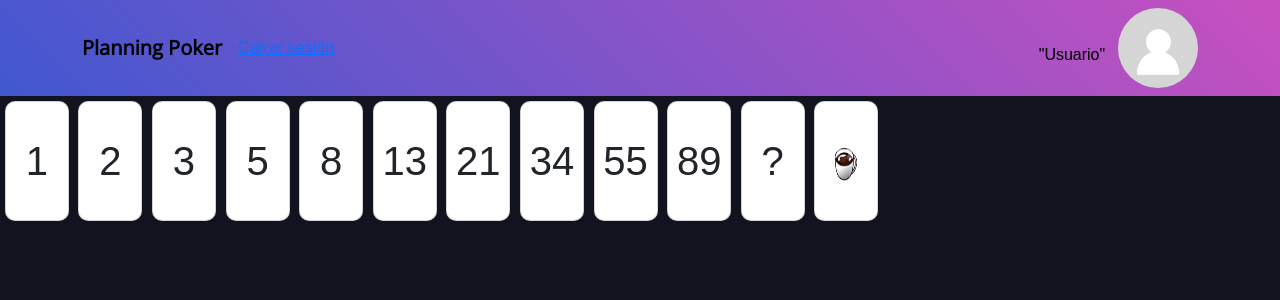
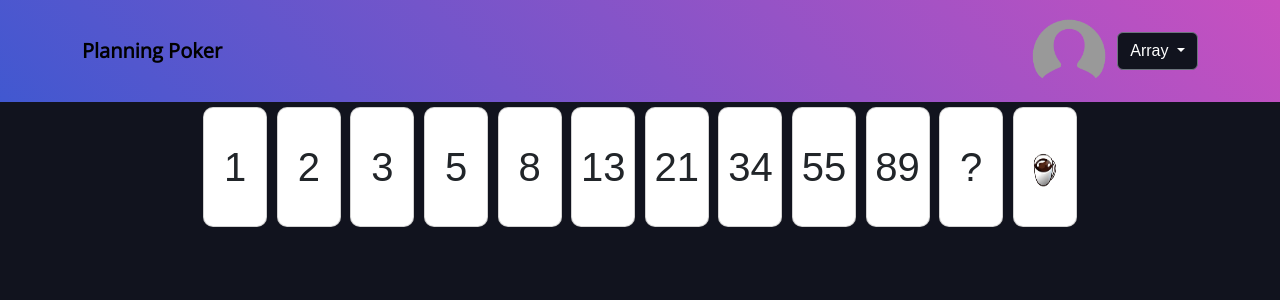
Before and after one commit to calais-commits/planning_poker_uneweb_team1, a PHP site: page / in a window 1280 px wide. Shown: the top 300 px of the page. Run offline with PHP 8.4, Linux system fonts and the light colour scheme; the visitor is signed in with stand-in values (Sample User, id 1).

Commit message:
modified navbar

```diff
--- a/index.php
+++ b/index.php
@@ -23,15 +23,24 @@
         <nav class="navbar navbar-expand-lg" >
             <div class="container-fluid container">
               <a class="navbar-brand" href="#">Planning Poker</a>
-              <a href="logout.php">Cerrar sesión</a>
               <div class="collapse navbar-collapse" id="navbarSupportedContent">
                 <ul class="navbar-nav navbar-right">
-                    <li class="nav-item ">
-                        <a class="nav-link active " aria-current="page" href="#">"Usuario"</a>
+                    <li>
+                        <img src="assets/default.png" alt="" class="user-img">
                     </li>
-                    <li>
-                        <img src="assets/default.jpg" alt="" class="user-img">
-                    </li>
+                    <div class="dropdown">
+                        <button type="button" class="btn btn-secondary dropdown-toggle" id="dropdown" data-bs-toggle="dropdown" aria-expanded="false">
+                            <?php
+                            $user = $_SESSION['user'];
+                            echo $user;
+                            ?>
+                        </button>
+                        <ul class="dropdown-menu">
+                            <li>
+                                <a href="logout.php" class="dropdown-item">Cerrar sesión</a>
+                            </li>
+                        </ul>
+                    </div>
                 </ul>
               </div>
             </div>
@@ -82,6 +91,7 @@
     </main>
 
     <script src="js/bootstrap.min.js"></script>
+    <script src="https://cdn.jsdelivr.net/npm/bootstrap@5.3.0-alpha3/dist/js/bootstrap.bundle.min.js" integrity="sha384-ENjdO4Dr2bkBIFxQpeoTz1HIcje39Wm4jDKdf19U8gI4ddQ3GYNS7NTKfAdVQSZe" crossorigin="anonymous"></script>
     <script type="module" src="https://unpkg.com/ionicons@5.5.2/dist/ionicons/ionicons.esm.js"></script>
     <script nomodule src="https://unpkg.com/ionicons@5.5.2/dist/ionicons/ionicons.js"></script>
 </body>
--- a/loginconfig.php
+++ b/loginconfig.php
@@ -22,7 +22,7 @@
       $sql->bindValue(':nombre', $user);
       try {
         $sql->execute();
-        $_SESSION['user'] = $pdo->lastInsertId();
+        $_SESSION['user'] = $user;
         header("Location: index.php");
         exit();
       } catch (PDOException $e) {
--- a/styles.css
+++ b/styles.css
@@ -14,6 +14,10 @@
 
  body {
     font-family: sans-serif;
+    background: #11131e;
+ }
+
+ .btn-secondary{
     background: #11131e;
  }
 
@@ -38,9 +42,12 @@
     font-weight: bold;
 }
 
-.navbar-right {
+
+.navbar-right{
     float: right;
     padding: 0;
+    justify-content: center;
+    align-items: center;
 }
 
 .nav-item {
@@ -55,6 +62,7 @@
 
 .user-img{
     width: 5rem;
+    margin: 0.5rem;
     border-radius: 3rem;
 }
 
@@ -66,6 +74,8 @@
 .card-container{
     display: flex;
     flex-wrap: wrap;
+    justify-content: center;
+    align-items: center;
 }
 
 .card{
```
Also changed, not shown: assets/default.jpg (deleted), assets/default.png (added).
